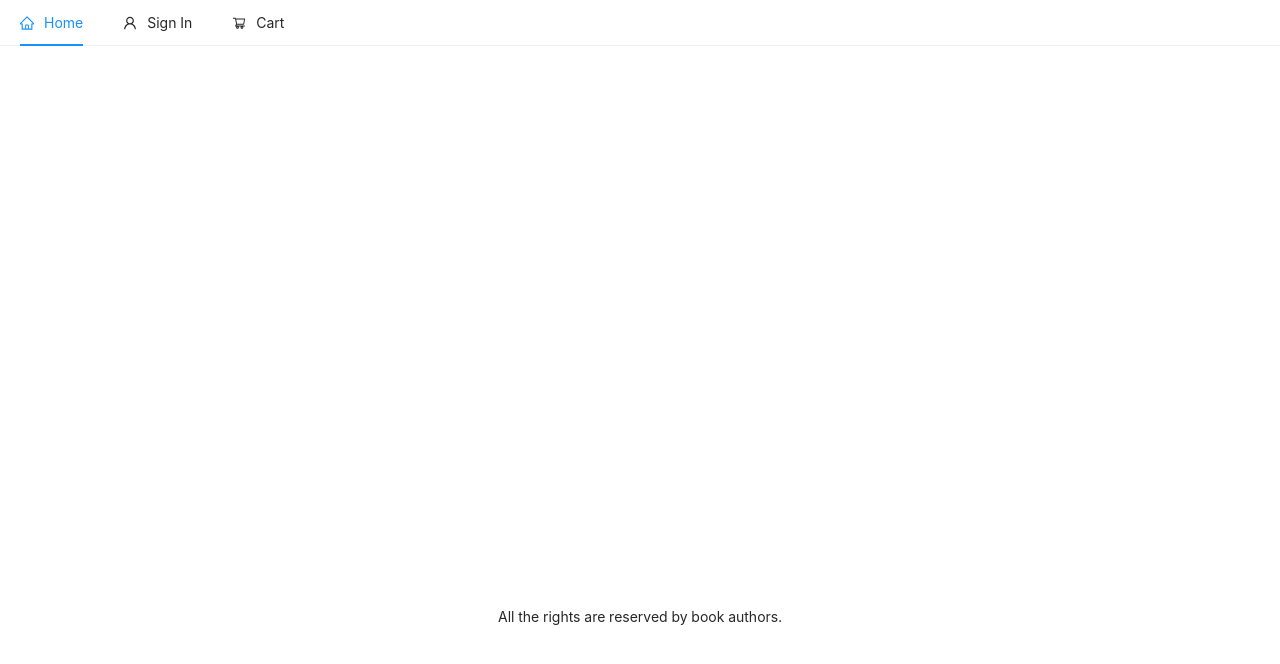
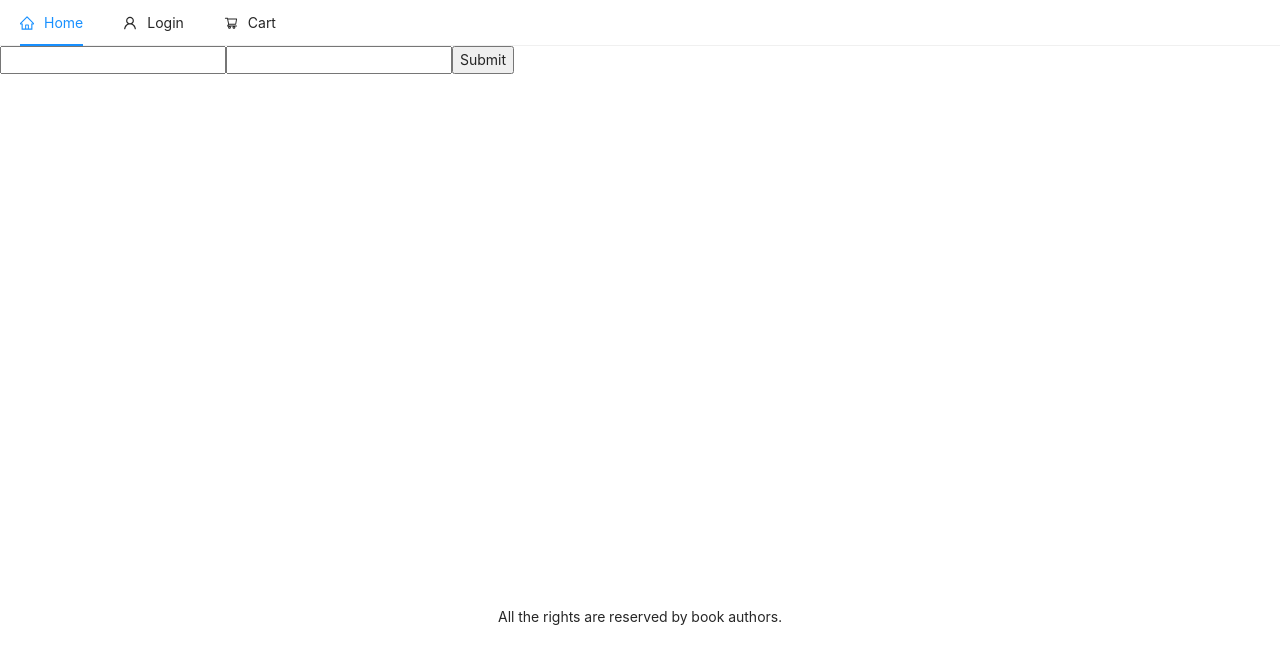
Before and after one commit to suyash-patil/booknation, a React (Create React App) app in the folder client/: page /login in a window 1280 px wide. Shown: the top 664 px of the page. Built offline with nearby package versions, Linux system fonts and the light colour scheme.

Commit message:
login, logout functionality and error handling

```diff
--- a/client/src/App.js
+++ b/client/src/App.js
@@ -5,29 +5,36 @@ import Footer from './components/Footer'
 import Header from './components/Header'
 import CartScreen from './screens/CartScreen'
 import HomeScreen from './screens/HomeScreen'
+import LoginScreen from './screens/LoginScreen'
 import ProductScreen from './screens/ProductScreen'
 
 const App = () => {
-  const [cartItems,setCartItems] = useState([])
+  const [cartItems,setCartItems] = useState([]);
+  const [user,setUser] = useState(null);
 
   useEffect(() => {
     if(typeof window!== 'undefined'){
       if(localStorage.getItem('cart')){
         setCartItems(JSON.parse(localStorage.getItem('cart')))
       }
+      if(localStorage.getItem('userInfo')){
+        setUser(JSON.parse(localStorage.getItem('userInfo')))
+      }
     }
+
 
   },[])
 
 
   return (
     <>
-      <Header/>
+      <Header setUser={setUser} user={user}/>
       <main>
         <Switch>
-          <Route exact path="/" component={HomeScreen}/>
-          <Route path="/product/:id" render={(props) => (<ProductScreen {...props} setCartItems={setCartItems} cartItems={cartItems} />)} />
-          <Route path="/cart/:id?" render={(props) => (<CartScreen {...props} setCartItems={setCartItems} cartItems={cartItems} />)} />
+          <Route exact path="/login" render={(props) => (<LoginScreen {...props} setCartItems={setCartItems} cartItems={cartItems} setUser={setUser} user={user}  />)}/>
+          <Route exact path="/" render={(props) => (<HomeScreen {...props} setCartItems={setCartItems} cartItems={cartItems} setUser={setUser} user={user} />)}/>
+          <Route path="/product/:id" render={(props) => (<ProductScreen {...props} setCartItems={setCartItems} cartItems={cartItems} setUser={setUser} user={user} />)} />
+          <Route path="/cart/:id?" render={(props) => (<CartScreen {...props} setCartItems={setCartItems} cartItems={cartItems} setUser={setUser} user={user} />)} />
         </Switch>
       </main>
       <Footer/>
--- a/client/src/components/Header.js
+++ b/client/src/components/Header.js
@@ -1,12 +1,29 @@
-import React, { useState } from 'react'
+import React, { useState,useEffect } from 'react'
 import { Menu } from 'antd'
 import { HomeOutlined, ShoppingCartOutlined, UserOutlined } from '@ant-design/icons';
 import {Link} from 'react-router-dom'
+import SubMenu from 'antd/lib/menu/SubMenu';
 const { Item } = Menu;
 
-const Header = () => {
+const Header = ({history,setUser,user}) => {
 
   const [current, setCurrent] = useState('home')
+
+  const logout = () => {
+    window.localStorage.removeItem('userInfo');
+    setUser(null);
+  }
+  const giveData = () => {
+    console.log('user', user)
+  }
+
+  useEffect(() => {
+    const setHeader = () => {
+      setUser(JSON.parse(window.localStorage.getItem('userInfo')))
+
+    }
+    return () => setHeader
+  },[user])
 
   return (
     <Menu selectedKeys={[current]} mode="horizontal">
@@ -14,9 +31,18 @@ const Header = () => {
         <Link to="/">Home</Link>
       </Item>
 
-      <Item key="signin" icon={<UserOutlined />} className="float-right">
-        <Link to="/signin">Sign In</Link>
+      {user ? (<SubMenu icon={<UserOutlined />} className="float-right" title={user.name} >
+          <Menu.Item onClick={giveData}>
+            Profile
+          </Menu.Item>
+          <Menu.Item onClick={logout}>
+            Logout
+          </Menu.Item>
+      </SubMenu>) : (
+        <Item key = "signin" icon = { <UserOutlined />} className="float-right">
+      <Link to="/login">Login</Link>
       </Item>
+      )}
 
       <Item key="cart" icon={<ShoppingCartOutlined />} className="float-right">
         <Link to="/cart">Cart</Link>
--- /dev/null
+++ b/client/src/screens/LoginScreen.js
@@ -0,0 +1,41 @@
+import axios from 'axios';
+import React,{useState,useEffect} from 'react'
+
+const LoginScreen = ({history,setUser,user}) => {
+
+  const [email,setEmail] = useState('');
+  const [password,setPassword] = useState('');
+
+  const config = {
+    headers: {
+      'Content-Type': 'application/json',
+    }
+  }
+
+  const loginHandler = async (e) => {
+    e.preventDefault();
+    try {
+      const { data } = await axios.post(`/api/users/login`, { email, password }, config);
+
+      if (data) {
+        localStorage.setItem('userInfo', JSON.stringify(data))
+        setUser(JSON.parse(localStorage.getItem('userInfo')))
+      }
+    }
+    catch(error) {
+      setError('Invalid Email and Password')
+    }
+  }
+
+  return (
+    <div>
+      <form>
+        <input value={email} onChange={(e) => setEmail(e.target.value)} />
+        <input value={password} onChange={(e) => setPassword(e.target.value)} />
+        <button onClick={loginHandler} type="submit">Submit</button>
+      </form>
+    </div>
+  )
+}
+
+export default LoginScreen
```
Also changed, not shown: 2 other files (tests, documents, lock files or other folders).
